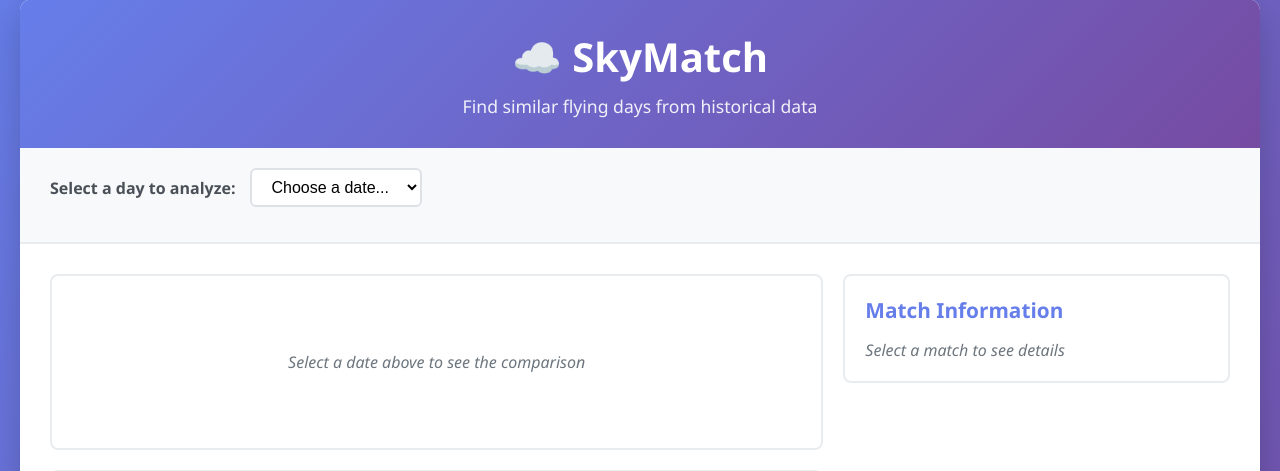
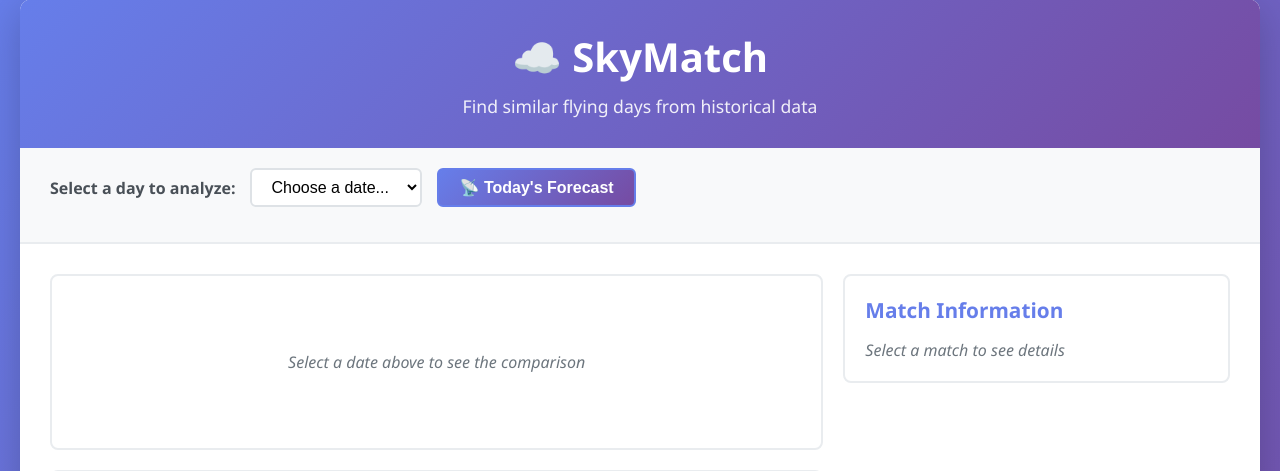
Before and after one commit to mattetter/skymatch, a Flask app: page / in a window 1280 px wide. Shown: the part 21-492 px from the top of the page. Run offline with Flask 3, Linux system fonts and the light colour scheme.

Commit message:
saving working version before adding big changes

```diff
--- a/requirements.txt
+++ b/requirements.txt
@@ -5,3 +5,4 @@ matplotlib==3.8.2
 metpy==1.5.1
 scipy==1.11.4
 gunicorn==21.2.0
+siphon==0.9
--- a/templates/index.html
+++ b/templates/index.html
@@ -75,6 +75,27 @@
 
         select:hover {
             border-color: #667eea;
+        }
+
+        .forecast-btn {
+            padding: 8px 20px;
+            border: 2px solid #667eea;
+            background: linear-gradient(135deg, #667eea 0%, #764ba2 100%);
+            color: white;
+            border-radius: 6px;
+            cursor: pointer;
+            font-size: 1em;
+            font-weight: 600;
+            transition: all 0.3s;
+        }
+
+        .forecast-btn:hover {
+            transform: translateY(-2px);
+            box-shadow: 0 4px 12px rgba(102, 126, 234, 0.4);
+        }
+
+        .forecast-btn:active {
+            transform: translateY(0);
         }
 
         .match-buttons {
@@ -243,6 +264,7 @@
                 <select id="dateSelect">
                     <option value="">Loading dates...</option>
                 </select>
+                <button id="forecastBtn" class="forecast-btn">📡 Today's Forecast</button>
             </div>
 
             <div id="matchButtons" class="match-buttons">
@@ -280,6 +302,7 @@
         let currentMatches = [];
         let currentTarget = null;
         let scatterData = [];
+        let isForecastMode = false;
 
         // Load available dates
         fetch('/api/dates')
@@ -308,8 +331,47 @@
             const date = e.target.value;
             if (!date) return;
 
+            isForecastMode = false;
             currentTarget = date;
             loadMatches(date);
+        });
+
+        // Handle forecast button
+        document.getElementById('forecastBtn').addEventListener('click', function() {
+            isForecastMode = true;
+            currentTarget = 'forecast';
+
+            const loading = document.getElementById('skewt-loading');
+            const img = document.getElementById('skewt-image');
+
+            loading.textContent = 'Fetching current forecast from NOAA...';
+            loading.style.display = 'block';
+            img.style.display = 'none';
+
+            document.getElementById('dateSelect').value = '';
+
+            // Fetch forecast and get matches
+            fetch('/api/fetch_forecast')
+                .then(r => r.json())
+                .then(data => {
+                    if (data.success) {
+                        return fetch('/api/forecast_matches');
+                    } else {
+                        throw new Error(data.error || 'Failed to fetch forecast');
+                    }
+                })
+                .then(r => r.json())
+                .then(matches => {
+                    currentMatches = matches;
+                    renderMatchButtons();
+                    if (matches.length > 0) {
+                        selectMatch(0);
+                    }
+                })
+                .catch(err => {
+                    loading.textContent = 'Error: ' + err.message;
+                    console.error('Forecast error:', err);
+                });
         });
 
         function loadMatches(date) {
@@ -374,9 +436,19 @@
             const category = categorizeDay(match.num_pilots, match.max_distance);
             const info = document.getElementById('info-content');
 
-            info.innerHTML = `
+            const targetInfo = isForecastMode ?
+                `<div class="info-row">
+                    <span class="info-label">Mode:</span>
+                    <span class="info-value" style="color: #667eea; font-weight: 600;">Today's Forecast</span>
+                </div>` :
+                `<div class="info-row">
+                    <span class="info-label">Target Date:</span>
+                    <span class="info-value">${currentTarget}</span>
+                </div>`;
+
+            info.innerHTML = targetInfo + `
                 <div class="info-row">
-                    <span class="info-label">Date:</span>
+                    <span class="info-label">Best Match:</span>
                     <span class="info-value">${match.date}</span>
                 </div>
                 <div class="info-row">
@@ -384,7 +456,7 @@
                     <span class="info-value">${match.score.toFixed(1)}</span>
                 </div>
                 <div class="info-row">
-                    <span class="info-label">Pilots:</span>
+                    <span class="info-label">Pilots (that day):</span>
                     <span class="info-value">${match.num_pilots}</span>
                 </div>
                 <div class="info-row">
```
